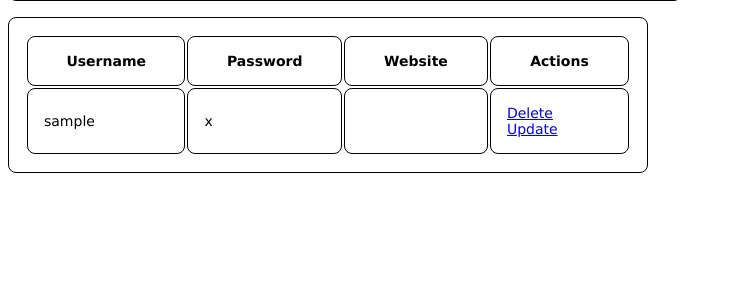
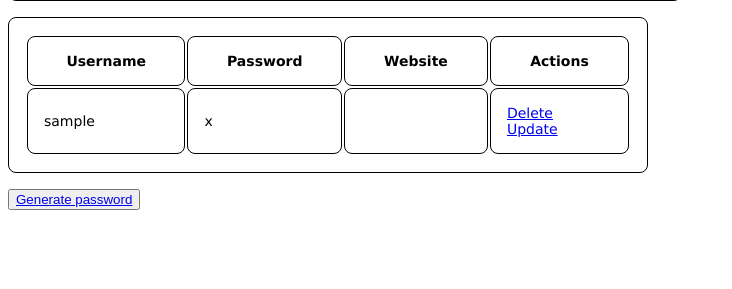
Before and after one commit to tashanco/password-manager, a Flask app: page /manager in a window 1280 px wide. Shown: the part 146-435 px from the top of the page, without its empty margins (0-732 px from the left). Run offline with Flask 2, Linux system fonts and the light colour scheme; tables that the repository leaves empty hold one stand-in row (values such as "Sample post"); some libraries are stand-ins or nearby versions.

Commit message:
Added generate password button to manage page

```diff
--- a/templates/manager.html
+++ b/templates/manager.html
@@ -37,5 +37,8 @@
             </tr>
         {% endfor %}
         </table>
+
+        <br>
+        <button><a href="/">Generate password</a></button>
 </div>
 {% endblock %}
```
